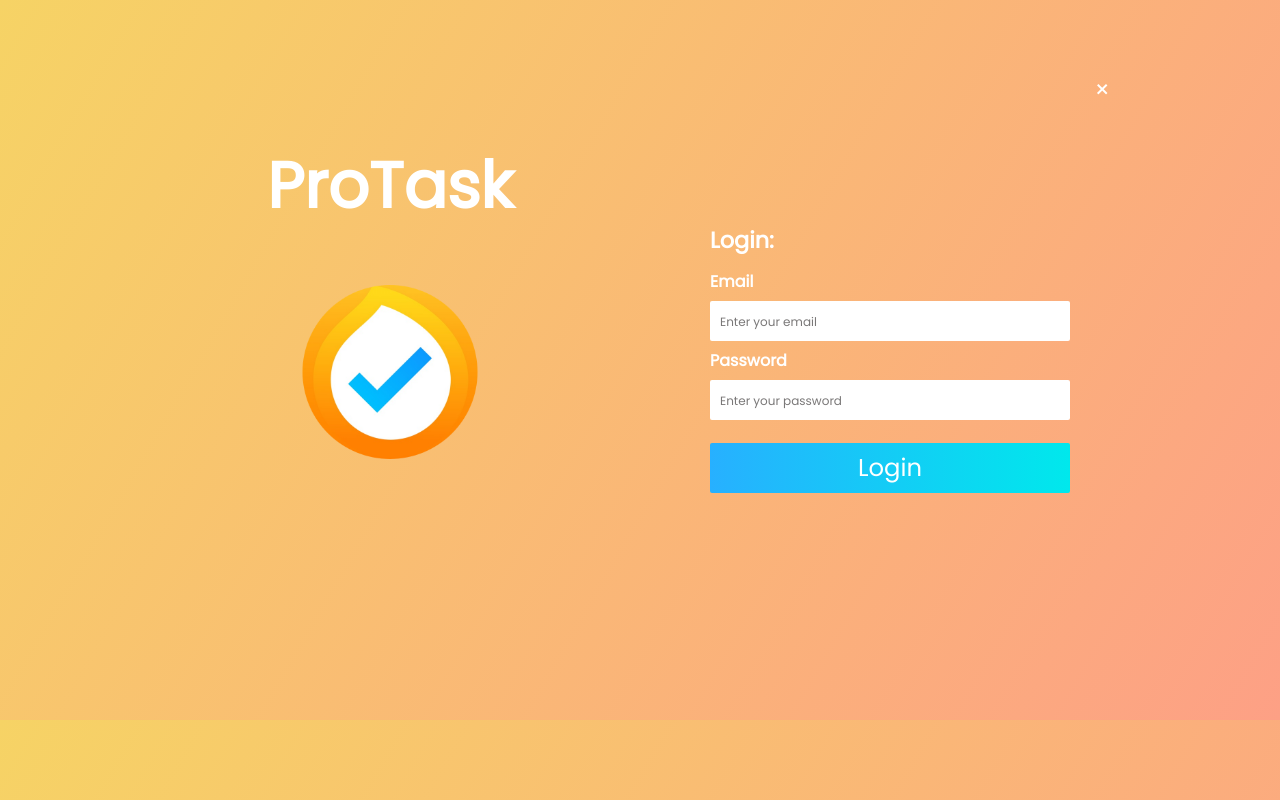
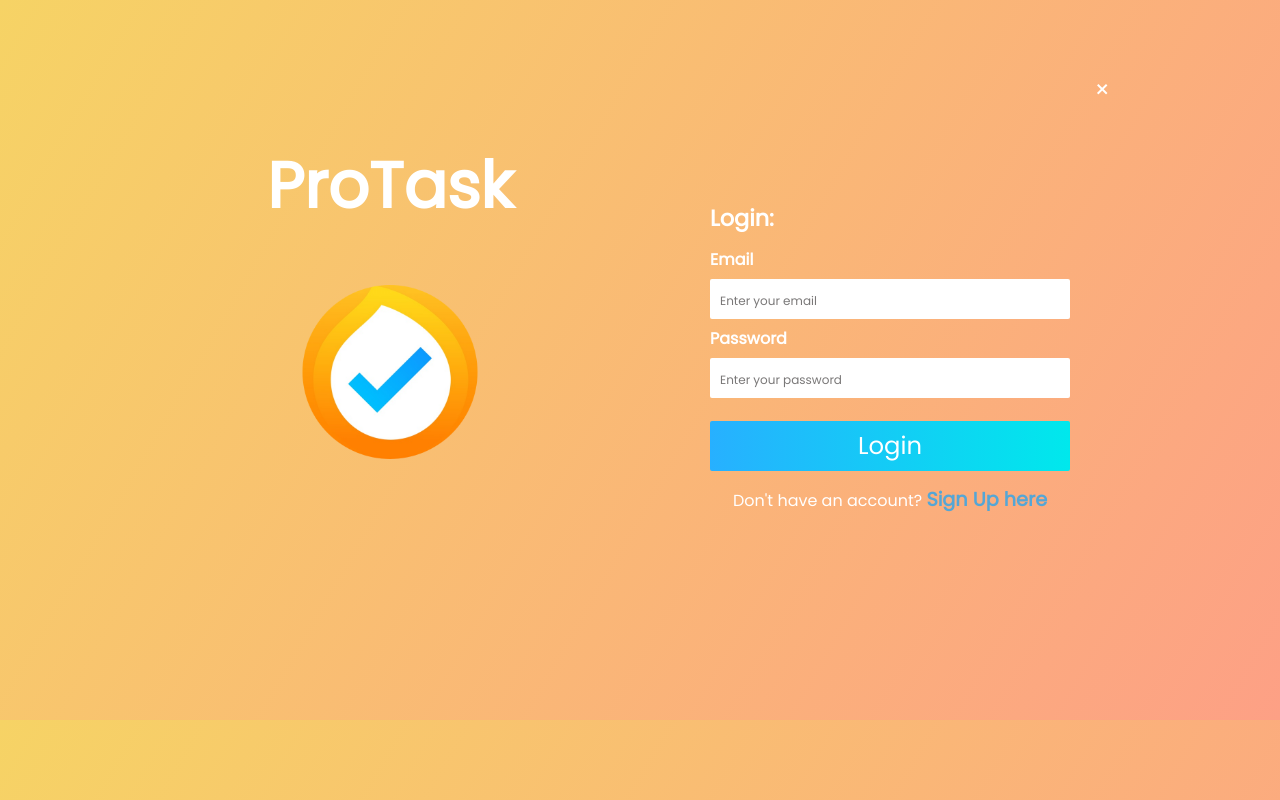
Before and after one commit to Simran53999/ProTask, a React (Create React App) app in the folder Frontend/: page /protask/login in a window 1280 px wide. Built offline with nearby package versions, Linux system fonts and the light colour scheme.

Commit message:
login to signup redirection

```diff
--- a/Frontend/src/Components/Signup/Formlogin.js
+++ b/Frontend/src/Components/Signup/Formlogin.js
@@ -65,6 +65,9 @@ class Formlogin extends React.Component{
         <button className='form-input-btn' type='submit' onClick={this.Submit}>
           Login
         </button>
+        <span className='form-input-login'>
+          Don't have an account? <Link to="/"><button className="login-btn" >Sign Up here</button></Link>
+        </span>
         </div>
     </div>
     </div>
```
